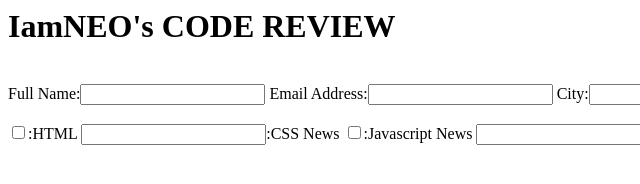
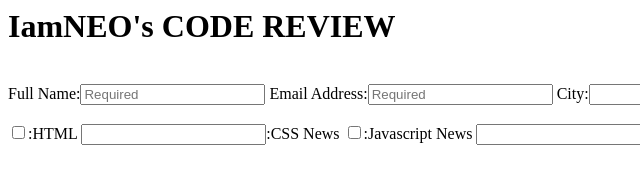
Before and after one commit to iamneo-production/dffacaefcff305540866bbaaaabbcbbfefone, a website: page public/index.html in a window 1280 px wide. Shown: the full height of the page, 0-640 px from the left. Drawn offline with Linux system fonts and the light colour scheme.

Commit message:
Backup Commit

```diff
--- a/public/index.html
+++ b/public/index.html
@@ -7,9 +7,9 @@
         <form>
             <br>
             <div>
-            Full Name:<input type="text" name="name">
-            Email Address:<input type="Email" name="email">
-            City:<input type="text" name="city">
+            Full Name:<input type="text" id="name" name="user_name" placeholder="Required" required>
+            Email Address:<input type="email" id="email" name="user_mail" placeholder="Required" required>
+            City:<input type="text" id="city">
             </div>
             <br>
             <input type="checkbox" name="html">:HTML
```
